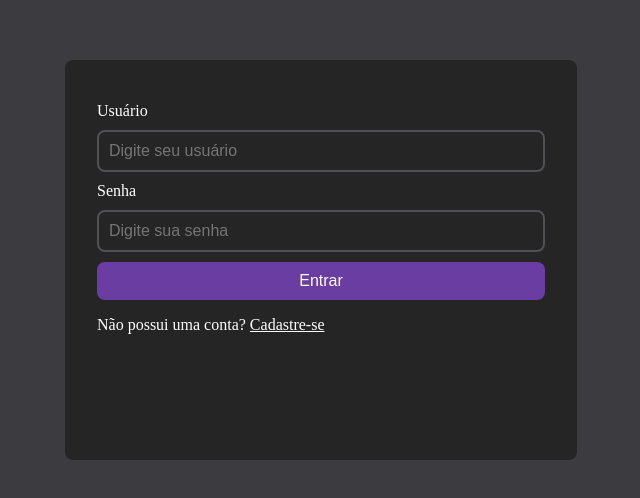
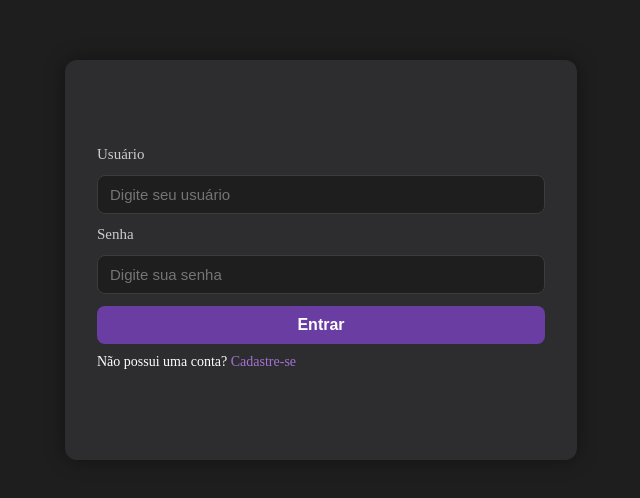
Before and after one commit to mdhenriques/frontend-pi2, a Vue app: page / in a window 1280 px wide. Shown: the part 140-638 px from the top of the page, without its empty margins (319-959 px from the left). Built offline with nearby package versions, Linux system fonts and the light colour scheme; the HTML template or start-up script is replaced by a standard one.

Commit message:
Melhorando tela de login e cadastro

```diff
--- a/src/views/LoginView.vue
+++ b/src/views/LoginView.vue
@@ -76,54 +76,90 @@ const handleLogin = async () => {
   display: flex;
   align-items: center;
   justify-content: center;
+  height: 100vh;
+  width: 100vw;
+  background-color: #1e1e1e;
 }
 
-
 .login-box {
-    background-color: #252525;
-    color: white;
+  background-color: #2d2d30;
+  color: #ffffff;
   padding: 32px;
-    border-radius: 8px;
+  border-radius: 12px;
   width: 448px;
   height: 336px;
+  box-shadow: 0 0 20px rgba(0, 0, 0, 0.4);
+  display: flex;
+  flex-direction: column;
+  justify-content: center;
 }
-
 
 form {
   display: flex;
   flex-direction: column;
-    gap: 10px;
+  gap: 12px;
   margin-top: 10px;
 }
 
 label {
-    font-size: 16px;
+  font-size: 15px;
+  color: #cccccc;
 }
 
 input {
-    background-color: #252525;
-    padding: 10px;
-    border: 2px solid #515155;
+  background-color: #1e1e1e;
+  padding: 10px 12px;
+  border: 1.5px solid #3c3c3c;
   border-radius: 8px;
-    font-size: 16px;
+  font-size: 15px;
+  color: #ffffff;
+  transition: border-color 0.3s ease, background-color 0.3s ease;
 }
 
+input:focus {
+  outline: none;
+  border-color: #6a3da3;
+  background-color: #252526;
+}
 
 button {
   padding: 10px;
-    background-color: #6A3DA3;
+  background-color: #6a3da3;
   color: white;
   border: none;
   border-radius: 8px;
+  font-size: 16px;
+  font-weight: bold;
   cursor: pointer;
-    font-size: 16px;
-}
-
-a {
-    color: #FFFFFF
+  transition: background-color 0.3s ease, transform 0.1s ease;
 }
 
 button:hover {
   background-color: #5a0098;
+  transform: scale(1.02);
+}
+
+a {
+  color: #a472d3;
+  text-decoration: none;
+}
+
+a:hover {
+  text-decoration: underline;
+}
+
+p {
+  font-size: 14px;
+  margin-top: 10px;
+}
+
+.error-message {
+  color: #ff6b6b;
+  margin-top: 5px;
+}
+
+.success-message {
+  color: #7ed957;
+  margin-top: 5px;
 }
 </style>
--- a/src/views/SignUpView.vue
+++ b/src/views/SignUpView.vue
@@ -65,61 +65,95 @@ const handleSubmit = async (event: Event): Promise<void> => {
   </template>
 
 <style scoped>
-/* Fundo cinza */
 
-/* Ajusta o container para cobrir toda a tela */
 .login-container {
   display: flex;
   align-items: center;
   justify-content: center;
+  height: 100vh;
+  width: 100vw;
+  background-color: #1e1e1e;
 }
 
-/* Caixa preta no centro */
 .login-box {
-    background-color: #252525;
-    color: white;
+  background-color: #2d2d30;
+  color: #ffffff;
   padding: 32px;
-    border-radius: 8px;
+  border-radius: 12px;
   width: 448px;
   height: 336px;
+  box-shadow: 0 0 20px rgba(0, 0, 0, 0.4);
+  display: flex;
+  flex-direction: column;
+  justify-content: center;
 }
 
-/* Estilo do formulário */
 form {
   display: flex;
   flex-direction: column;
-    gap: 10px;
+  gap: 12px;
   margin-top: 10px;
 }
 
 label {
-    font-size: 16px;
+  font-size: 15px;
+  color: #cccccc;
 }
 
 input {
-    background-color: #252525;
-    padding: 10px;
-    border: 2px solid #515155;
+  background-color: #1e1e1e;
+  padding: 10px 12px;
+  border: 1.5px solid #3c3c3c;
   border-radius: 8px;
-    font-size: 16px;
+  font-size: 15px;
+  color: #ffffff;
+  transition: border-color 0.3s ease, background-color 0.3s ease;
 }
 
-/* Botão roxo */
+input:focus {
+  outline: none;
+  border-color: #6a3da3;
+  background-color: #252526;
+}
+
 button {
   padding: 10px;
-    background-color: #6A3DA3;
+  background-color: #6a3da3;
   color: white;
   border: none;
   border-radius: 8px;
+  font-size: 16px;
+  font-weight: bold;
   cursor: pointer;
-    font-size: 16px;
-}
-
-a {
-    color: #FFFFFF
+  transition: background-color 0.3s ease, transform 0.1s ease;
 }
 
 button:hover {
   background-color: #5a0098;
+  transform: scale(1.02);
+}
+
+a {
+  color: #a472d3;
+  text-decoration: none;
+}
+
+a:hover {
+  text-decoration: underline;
+}
+
+p {
+  font-size: 14px;
+  margin-top: 10px;
+}
+
+.error-message {
+  color: #ff6b6b;
+  margin-top: 5px;
+}
+
+.success-message {
+  color: #7ed957;
+  margin-top: 5px;
 }
 </style>
```
Lines whose indentation alone changed are shown as unchanged.
